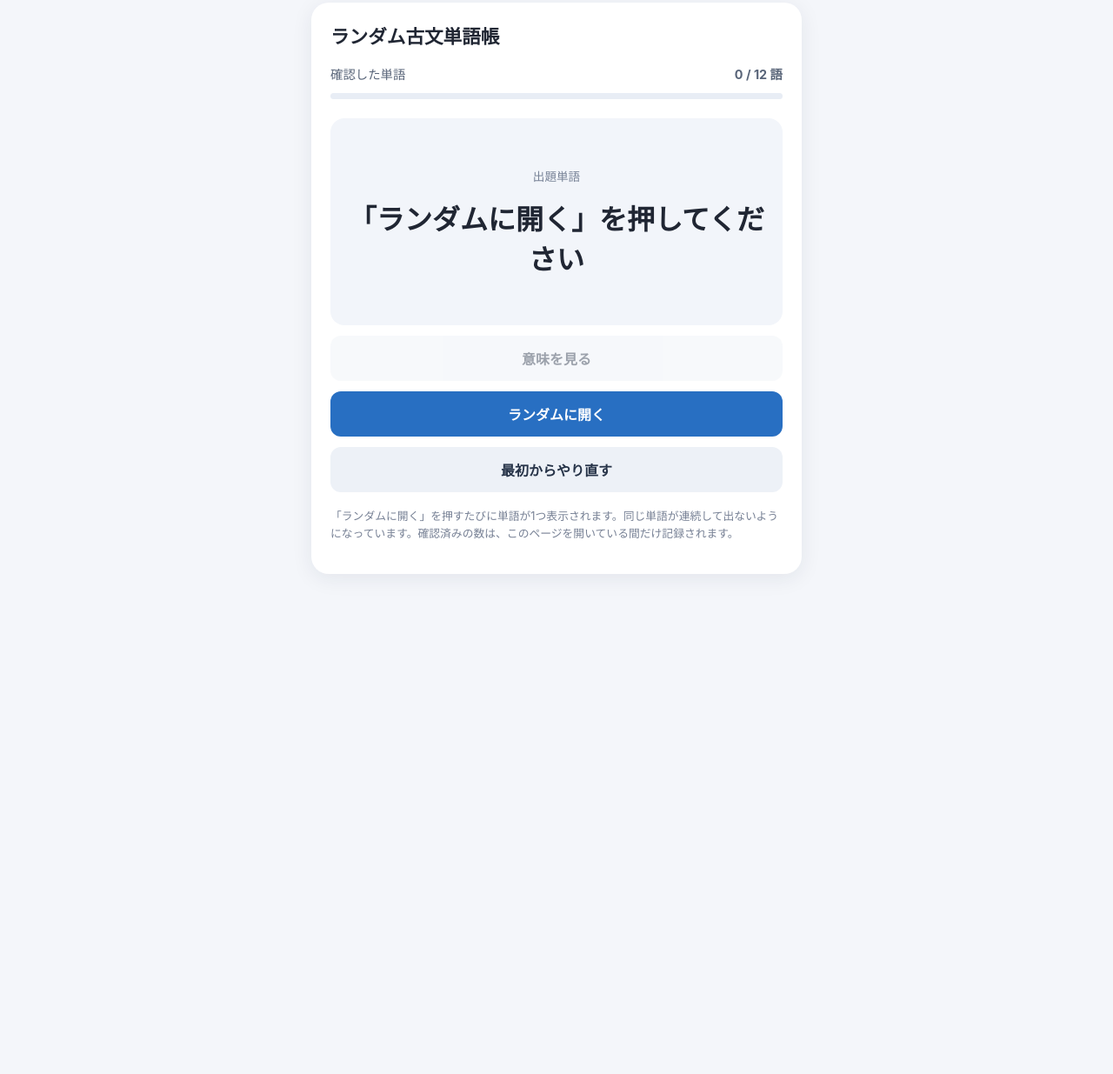
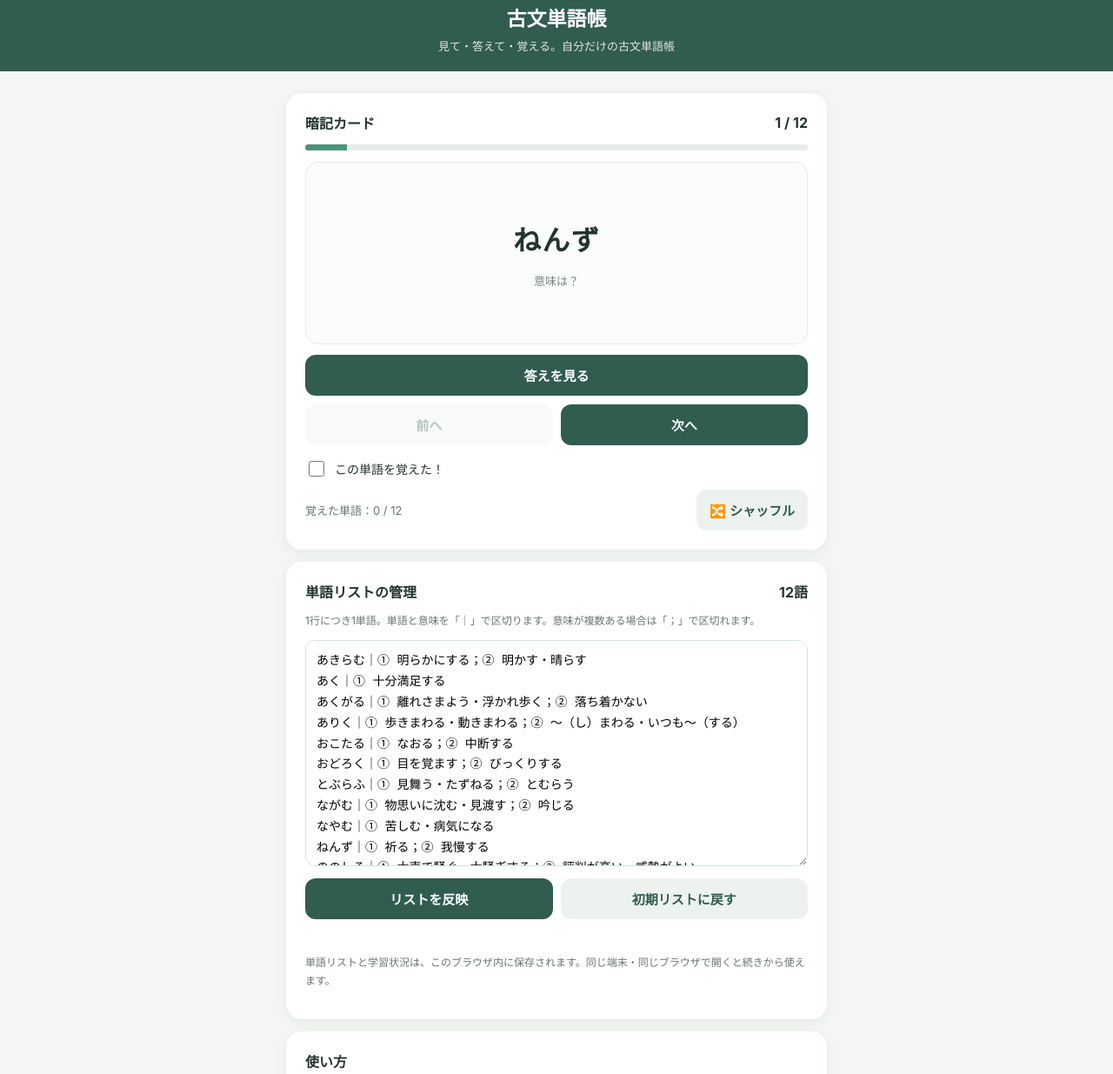
Before and after one commit to kaminatsukasa0625-lgtm/-kobun-vocab, a plain HTML site: page index.html in a window 1280 px wide. Shown: the part 21-1256 px from the top of the page at 87% size. Before the commit the page ends 800 px from the top, so only its background shows below. Drawn offline with Linux system fonts and the light colour scheme.

Commit message:
Add files via upload

```diff
--- a/index.html
+++ b/index.html
@@ -1,106 +1,127 @@
-<!DOCTYPE html>
+<!doctype html>
 <html lang="ja">
 <head>
-<meta charset="UTF-8">
-<meta name="viewport" content="width=device-width, initial-scale=1">
-<title>ランダム古文単語帳</title>
+<meta charset="utf-8">
+<meta name="viewport" content="width=device-width,initial-scale=1,viewport-fit=cover">
+<meta name="theme-color" content="#315c50">
+<meta name="description" content="古文単語をランダムに学べる単語帳アプリ">
+<link rel="manifest" href="manifest.webmanifest">
+<title>古文単語帳</title>
 <style>
-  :root { color-scheme: light; }
-  body { font-family: -apple-system, BlinkMacSystemFont, "Hiragino Kaku Gothic ProN", "Noto Sans JP", sans-serif;
-         margin: 0; padding: 24px 16px; background: #f4f6fa; color: #202633; }
-  main { max-width: 520px; margin: 0 auto; background: white; border-radius: 20px; padding: 22px;
-         box-shadow: 0 5px 24px #18243a14; }
-  h1 { font-size: 1.35rem; margin: 0 0 18px; }
-  .meta { display:flex; justify-content:space-between; align-items:center; color:#596579; font-size:.9rem; }
-  .track { height:7px; background:#e8edf5; border-radius:9px; overflow:hidden; margin:12px 0 22px; }
-  #progress { height:100%; width:0; background:#3985d6; transition:width .2s; }
-  .card { background:#f2f5fa; border-radius:16px; min-height:190px; padding:24px 16px; display:flex;
-          flex-direction:column; justify-content:center; align-items:center; text-align:center; gap:15px; }
-  .hint { color:#788397; font-size:.85rem; }
-  #word { font-size:2rem; font-weight:750; overflow-wrap:anywhere; }
-  #meaning { font-size:1.08rem; line-height:1.8; white-space:pre-line; }
-  button { width:100%; border:0; border-radius:12px; padding:14px 12px; font-size:1rem; font-weight:650;
-           margin-top:12px; cursor:pointer; background:#286fc2; color:white; }
-  button.secondary { background:#edf1f7; color:#263348; }
-  button:disabled { opacity:.45; cursor:not-allowed; }
-  .note { color:#778195; font-size:.8rem; line-height:1.6; margin-top:18px; }
+:root{font-family:-apple-system,BlinkMacSystemFont,"Segoe UI",sans-serif;color:#23332e;background:#f3f6f2}
+*{box-sizing:border-box}body{margin:0;padding:0 0 40px}
+header{background:#315c50;color:white;padding:24px 18px 20px;text-align:center}
+header h1{font-size:23px;margin:0 0 6px}header p{margin:0;font-size:13px;opacity:.85}
+main{max-width:650px;margin:18px auto;padding:0 14px}
+.panel{background:white;border-radius:18px;padding:18px;margin:14px 0;box-shadow:0 3px 14px #203b3010}
+.topline{display:flex;justify-content:space-between;align-items:center;gap:10px;font-weight:700}
+.progress{height:7px;background:#e6ece8;border-radius:99px;overflow:hidden;margin:13px 0}
+.progress>div{height:100%;width:0;background:#4d9278;transition:width .2s}
+.card{min-height:210px;border:1px solid #e5ebe7;border-radius:15px;display:flex;flex-direction:column;justify-content:center;align-items:center;text-align:center;padding:22px;margin:12px 0;background:#fbfdfb}
+.word{font-size:32px;font-weight:750;letter-spacing:.04em;overflow-wrap:anywhere}
+.prompt{font-size:13px;color:#77847e;margin-top:16px}
+.meaning{white-space:pre-wrap;line-height:1.9;margin-top:18px;font-size:17px}
+button{border:0;border-radius:12px;padding:13px 15px;font-size:15px;font-weight:650;background:#315c50;color:white;cursor:pointer}
+button:disabled{opacity:.35;cursor:not-allowed}
+button.secondary{background:#edf2ef;color:#315c50}
+button.light{background:transparent;color:#52665d}
+button.danger{background:#fff0ef;color:#a13b32}
+.actions{display:flex;gap:9px}.actions button{flex:1}
+.full{width:100%}
+.meta{display:flex;justify-content:space-between;align-items:center;color:#68766f;font-size:13px;margin-top:12px}
+.checkrow{display:flex;align-items:center;gap:9px;margin-top:15px;font-size:14px}
+input[type=checkbox]{width:18px;height:18px;accent-color:#315c50}
+details summary{font-weight:700;cursor:pointer;padding:4px 0}
+textarea{width:100%;min-height:260px;border:1px solid #d8e1db;border-radius:12px;padding:12px;font:14px/1.7 ui-monospace,monospace;resize:vertical}
+.hint{font-size:12px;line-height:1.7;color:#68766f}
+.status{font-size:13px;color:#315c50;min-height:20px;margin-top:8px}
+footer{text-align:center;color:#829087;font-size:11px;margin:22px}
+@media(min-width:600px){main{margin-top:25px}.panel{padding:22px}}
 </style>
-  <link rel="manifest" href="./manifest.webmanifest">
-  <meta name="theme-color" content="#286fc2">
-  <meta name="apple-mobile-web-app-capable" content="yes">
-  <meta name="apple-mobile-web-app-title" content="古文単語帳">
 </head>
 <body>
+<header><h1>古文単語帳</h1><p>見て・答えて・覚える。自分だけの古文単語帳</p></header>
 <main>
-  <h1>ランダム古文単語帳</h1>
-  <div class="meta"><span>確認した単語</span><strong id="count">0 / 12 語</strong></div>
-  <div class="track"><div id="progress"></div></div>
-  <section class="card" aria-live="polite">
-    <div class="hint">出題単語</div>
-    <div id="word">「ランダムに開く」を押してください</div>
-    <div id="meaning" hidden></div>
-  </section>
-  <button class="secondary" id="reveal" disabled>意味を見る</button>
-  <button id="next">ランダムに開く</button>
-  <button class="secondary" id="reset">最初からやり直す</button>
-  <p class="note">「ランダムに開く」を押すたびに単語が1つ表示されます。同じ単語が連続して出ないようになっています。確認済みの数は、このページを開いている間だけ記録されます。</p>
+<section class="panel">
+ <div class="topline"><span>暗記カード</span><span id="counter">1 / 12</span></div>
+ <div class="progress"><div id="bar"></div></div>
+ <div class="card">
+  <div class="word" id="word">あきらむ</div>
+  <div class="prompt" id="prompt">意味は？</div>
+  <div class="meaning" id="meaning" hidden></div>
+ </div>
+ <button class="full" id="reveal">答えを見る</button>
+ <div class="actions" style="margin-top:10px">
+  <button class="secondary" id="prev">前へ</button><button id="next">次へ</button>
+ </div>
+ <label class="checkrow"><input type="checkbox" id="learned"> この単語を覚えた！</label>
+ <div class="meta"><span id="learnedCount">覚えた単語：0 / 12</span><button class="secondary" id="shuffle">🔀 シャッフル</button></div>
+</section>
+
+<section class="panel">
+ <div class="topline"><span>単語リストの管理</span><span id="total">12語</span></div>
+ <p class="hint">1行につき1単語。単語と意味を「｜」で区切ります。意味が複数ある場合は「；」で区切れます。</p>
+ <textarea id="editor" spellcheck="false" aria-label="単語リスト"></textarea>
+ <div class="actions" style="margin-top:10px">
+  <button id="apply">リストを反映</button><button class="secondary" id="restore">初期リストに戻す</button>
+ </div>
+ <div class="status" id="status" role="status"></div>
+ <p class="hint">単語リストと学習状況は、このブラウザ内に保存されます。同じ端末・同じブラウザで開くと続きから使えます。</p>
+</section>
+<section class="panel">
+ <div class="topline"><span>使い方</span></div>
+ <p class="hint">① 単語を見て意味を答えます。<br>②「答えを見る」で意味を確認します。<br>③ 覚えたらチェックを付けます。<br>④「シャッフル」で順番を入れ替えられます。<br>⑤ 下の編集欄で単語を自由に追加・変更・削除できます。</p>
+</section>
 </main>
+<footer>古文単語帳 — 学習データはこの端末のブラウザに保存されます。</footer>
 <script>
-const words = [
- ["あきらむ", "① 明らかにする\n② 明かす・晴らす"],
- ["あく", "① 十分満足する"],
- ["あくがる", "① 離れさまよう・浮かれ歩く\n② 落ち着かない"],
- ["ありく", "① 歩きまわる・動きまわる\n② ～（し）まわる・いつも～（する）"],
- ["おこたる", "① なおる\n② 中断する"],
- ["おどろく", "① 目を覚ます\n② びっくりする"],
- ["とぶらふ", "① 見舞う・たずねる\n② とむらう"],
- ["ながむ", "① 物思いに沈む・見渡す\n② 吟じる"],
- ["なやむ", "① 苦しむ\n② 病気になる"],
- ["ねんず", "① 祈る\n② 我慢する"],
- ["ののしる", "① 大声で騒ぐ・大騒ぎする\n② 評判が高い・威勢がよい"],
- ["まもる／まぼる", "① じっと見つめる\n② 世話をする"]
+const DEFAULTS = [
+["あきらむ","① 明らかにする；② 明かす・晴らす"],
+["あく","① 十分満足する"],
+["あくがる","① 離れさまよう・浮かれ歩く；② 落ち着かない"],
+["ありく","① 歩きまわる・動きまわる；② ～（し）まわる・いつも～（する）"],
+["おこたる","① なおる；② 中断する"],
+["おどろく","① 目を覚ます；② びっくりする"],
+["とぶらふ","① 見舞う・たずねる；② とむらう"],
+["ながむ","① 物思いに沈む・見渡す；② 吟じる"],
+["なやむ","① 苦しむ・病気になる"],
+["ねんず","① 祈る；② 我慢する"],
+["ののしる","① 大声で騒ぐ・大騒ぎする；② 評判が高い・威勢がよい"],
+["まもる／まぼる","① じっと見つめる；② 世話をする"]
 ];
-let current = -1, seen = new Set(), revealed = false;
-const wordEl = document.getElementById('word');
-const meaningEl = document.getElementById('meaning');
-const revealBtn = document.getElementById('reveal');
-const nextBtn = document.getElementById('next');
-function updateCount() {
-  document.getElementById('count').textContent = `${seen.size} / ${words.length} 語`;
-  document.getElementById('progress').style.width = `${seen.size / words.length * 100}%`;
+const $=id=>document.getElementById(id);
+let words=load("kobunWords",DEFAULTS);
+let learned=new Set(load("kobunLearned",[]));
+let deck=[],index=0,shown=false;
+function load(key,fallback){try{const v=localStorage.getItem(key);return v?JSON.parse(v):fallback}catch{return fallback}}
+function save(){localStorage.setItem("kobunWords",JSON.stringify(words));localStorage.setItem("kobunLearned",JSON.stringify([...learned]))}
+function shuffle(){deck=words.map((_,i)=>i);for(let i=deck.length-1;i>0;i--){let j=Math.floor(Math.random()*(i+1));[deck[i],deck[j]]=[deck[j],deck[i]]}index=0;shown=false;render()}
+function render(){
+ if(!words.length){$("word").textContent="単語がありません";$("meaning").hidden=true;$("prompt").textContent="下の欄から単語を登録してください";$("counter").textContent="0 / 0";$("bar").style.width="0%";$("prev").disabled=$("next").disabled=true;$("reveal").disabled=true;$("learned").disabled=true;$("learnedCount").textContent="覚えた単語：0 / 0";$("total").textContent="0語";return}
+ const id=deck[index];const [w,m]=words[id];
+ $("word").textContent=w;$("meaning").textContent=m.replace(/；/g,"\n");$("meaning").hidden=!shown;
+ $("prompt").hidden=shown;$("reveal").textContent=shown?"答えを隠す":"答えを見る";
+ $("counter").textContent=`${index+1} / ${words.length}`;$("bar").style.width=`${(index+1)/words.length*100}%`;
+ $("prev").disabled=index===0;$("next").disabled=index===words.length-1;
+ $("learned").disabled=false;$("learned").checked=learned.has(w);
+ $("learnedCount").textContent=`覚えた単語：${words.filter(x=>learned.has(x[0])).length} / ${words.length}`;
+ $("total").textContent=`${words.length}語`;
 }
-function setReveal(show) {
-  revealed = show;
-  meaningEl.hidden = !show;
-  revealBtn.textContent = show ? '意味を隠す' : '意味を見る';
-  if (show && current >= 0) meaningEl.textContent = words[current][1];
-}
-nextBtn.addEventListener('click', () => {
-  const choices = words.map((_, i) => i).filter(i => i !== current);
-  current = choices[Math.floor(Math.random() * choices.length)];
-  seen.add(current);
-  wordEl.textContent = words[current][0];
-  meaningEl.textContent = '';
-  revealBtn.disabled = false;
-  setReveal(false);
-  nextBtn.textContent = seen.size === words.length ? 'もう一度ランダムに開く' : '次の単語をランダムに開く';
-  updateCount();
-});
-revealBtn.addEventListener('click', () => setReveal(!revealed));
-document.getElementById('reset').addEventListener('click', () => {
-  current = -1; seen = new Set();
-  wordEl.textContent = '「ランダムに開く」を押してください';
-  meaningEl.textContent = '';
-  revealBtn.disabled = true;
-  setReveal(false);
-  nextBtn.textContent = 'ランダムに開く';
-  updateCount();
-});
+function editorText(){ $("editor").value=words.map(([w,m])=>`${w}｜${m}`).join("\n") }
+$("reveal").onclick=()=>{shown=!shown;render()};
+$("prev").onclick=()=>{if(index>0){index--;shown=false;render()}};
+$("next").onclick=()=>{if(index<words.length-1){index++;shown=false;render()}};
+$("shuffle").onclick=shuffle;
+$("learned").onchange=e=>{const w=words[deck[index]][0];e.target.checked?learned.add(w):learned.delete(w);save();render()};
+$("apply").onclick=()=>{
+ const lines=$("editor").value.split(/\r?\n/).map(x=>x.trim()).filter(Boolean);
+ const parsed=[];for(let i=0;i<lines.length;i++){const p=lines[i].split(/[｜|]/);if(p.length!==2||!p[0].trim()||!p[1].trim()){$("status").textContent=`${i+1}行目の形式を確認してください（単語｜意味）。`;return}parsed.push([p[0].trim(),p[1].trim()])}
+ if(!parsed.length){$("status").textContent="単語を1つ以上入力してください。";return}
+ if(new Set(parsed.map(x=>x[0])).size!==parsed.length){$("status").textContent="同じ単語が重複しています。";return}
+ words=parsed;learned=new Set([...learned].filter(w=>words.some(x=>x[0]===w)));save();shuffle();$("status").textContent="単語リストを反映して保存しました。";
+};
+$("restore").onclick=()=>{$("editor").value=DEFAULTS.map(([w,m])=>`${w}｜${m}`).join("\n");$("status").textContent="初期リストを入力欄に戻しました。「リストを反映」を押すと適用されます。"};
+editorText();shuffle();
+if("serviceWorker" in navigator && location.protocol.startsWith("http"))window.addEventListener("load",()=>navigator.serviceWorker.register("./sw.js").catch(()=>{}));
 </script>
-<script>
-if ("serviceWorker" in navigator) {
-  window.addEventListener("load", () => navigator.serviceWorker.register("./sw.js").catch(() => {}));
-}
-</script>
-</body>
-</html>
+</body></html>
```
Also changed, not shown: sw.js (+4 -16 lines), manifest.webmanifest.
